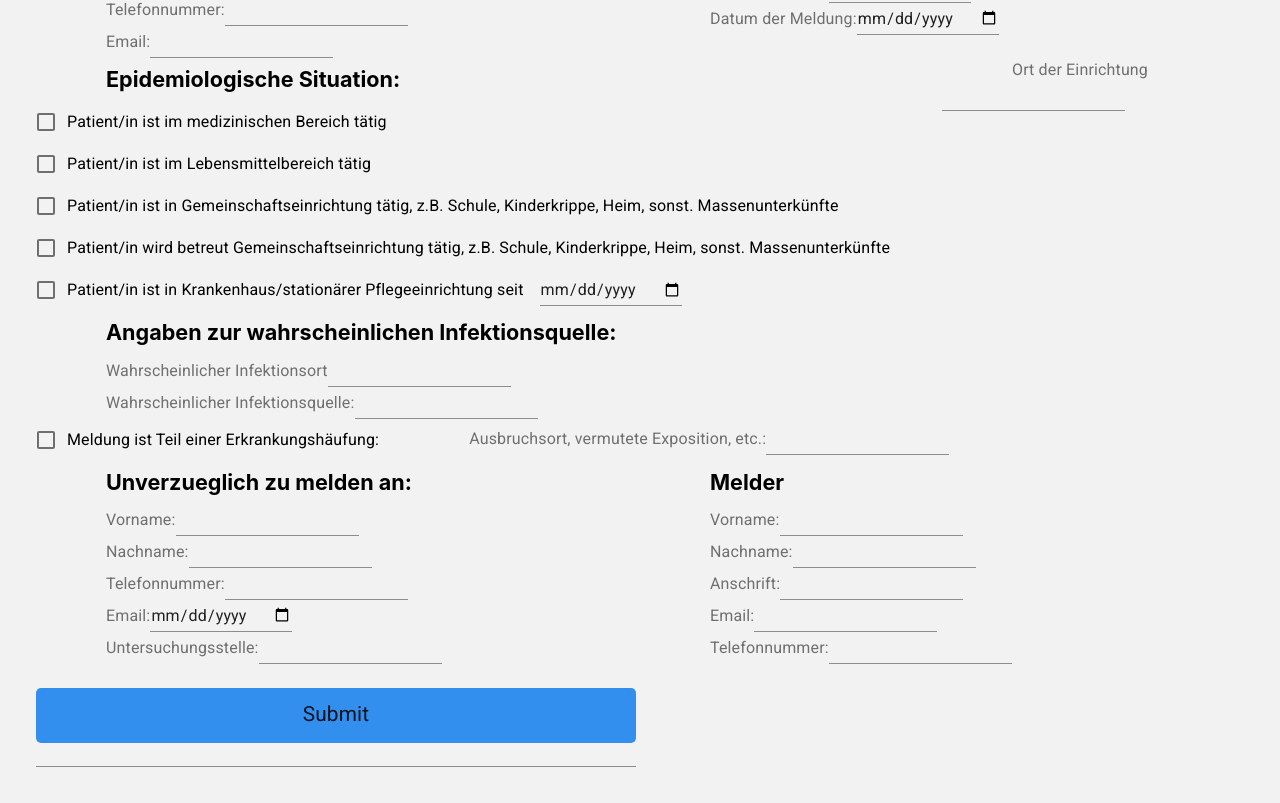
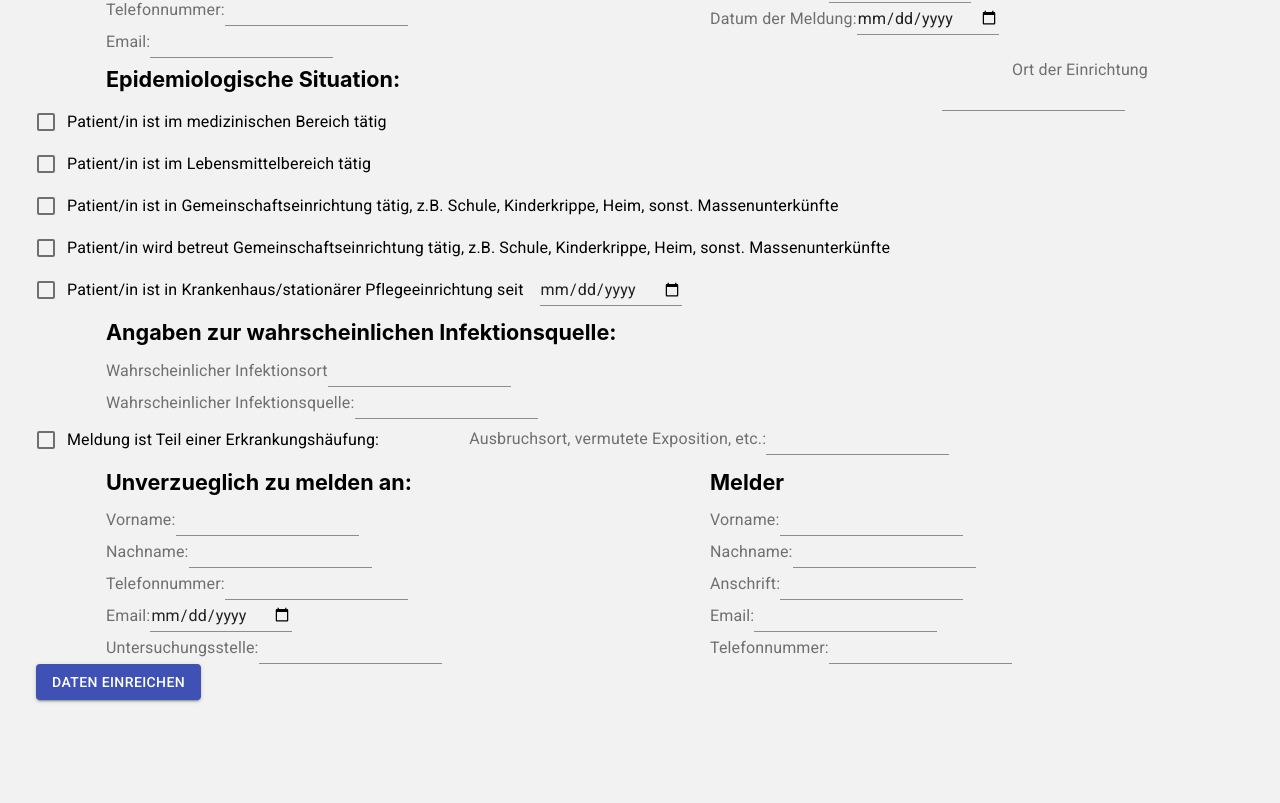
Before and after one commit to suniastar/online-fallregister, a React (Create React App) app in the folder fallregister_frontend/: page / in a window 1280 px wide. Shown: the part 390-1193 px from the top of the page. After the commit the page ends 1126 px from the top, so only its background shows below. Built offline with nearby package versions, Linux system fonts and the light colour scheme; the HTML template or start-up script is replaced by a standard one.

Commit message:
button update patient data

```diff
--- a/fallregister_frontend/src/App.js
+++ b/fallregister_frontend/src/App.js
@@ -4,6 +4,7 @@ import './App_light.css';
 import {Button} from '@material-ui/core/';
 import PatientDataForm from "./PatientDataForm.js"
 import CSVImportForm from './CSVImportForm.js';
+import LoginForm from "./LoginForm"
 
 class App extends React.Component {
     constructor(){
@@ -24,7 +25,7 @@ class App extends React.Component {
         if(this.state.buttontext === "csvimport"){
             form = <PatientDataForm />;
         }else{
-            form = <CSVImportForm />
+            form = <LoginForm />
         }
 
         return (
--- a/fallregister_frontend/src/PatientDataForm.js
+++ b/fallregister_frontend/src/PatientDataForm.js
@@ -1,7 +1,7 @@
 
 import React from 'react';
 
-import {InputLabel,FormLabel,FormControlLabel, Input, Grid, Checkbox} from '@material-ui/core/';
+import {InputLabel,FormLabel,FormControlLabel, Input, Grid, Checkbox, Button} from '@material-ui/core/';
 
 class PatientDataForm extends React.Component {
     constructor(){
@@ -271,7 +271,11 @@ class PatientDataForm extends React.Component {
                             </Grid>
                         </Grid>
                     </Grid>
-                    <Input type="submit" value="Submit"></Input>
+
+                    <Grid>
+                    <Button type="submit" value="Submit" variant="contained" color="primary" >Daten einreichen</Button>
+                    </Grid>
+
                 </Grid>
         </Grid>
             </form>
```
